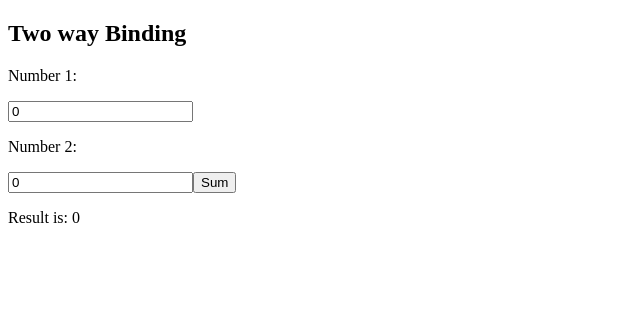
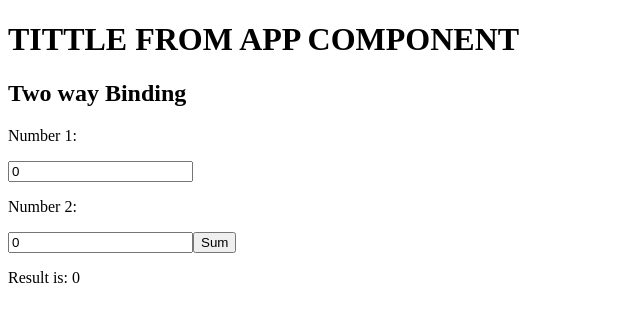
Before and after one commit to Kr4wlng/mediapp-frontend, an Angular app: page / in a window 1280 px wide. Shown: the top 322 px of the page, without its empty margins (0-640 px from the left). Built offline with nearby package versions, Linux system fonts and the light colour scheme.

Commit message:
Comunicación entre componentes

```diff
--- a/src/app/app.html
+++ b/src/app/app.html
@@ -1 +1,3 @@
-<app-calculator></app-calculator>
+<app-calculator [message] = 'appMessage'></app-calculator>
+
+<p>Result is: {{sum}}</p>
--- a/src/app/app.ts
+++ b/src/app/app.ts
@@ -12,4 +12,10 @@ import { CalculatorComponent } from './calculator/calculator';
 })
 export class App {
   tittle = 'coders';
+  appMessage = 'TITTLE FROM APP COMPONENT';
+  sum: number = 0;
+
+  getSum(e: number){
+    this.sum = 0;
+  }
 }
--- a/src/app/calculator/calculator.html
+++ b/src/app/calculator/calculator.html
@@ -10,6 +10,8 @@
 
 <p>Result is: {{sum}}</p> --->
 
+<h1>{{message}}</h1>
+
 <h2>Two way Binding</h2>
 
 <p>Number 1: </p>
@@ -19,5 +21,3 @@
 <input type="number" [(ngModel)]="number2">
 
 <button (click)="operate()" >Sum</button>
-
-<p>Result is: {{sum}}</p>
--- a/src/app/calculator/calculator.ts
+++ b/src/app/calculator/calculator.ts
@@ -1,4 +1,4 @@
-import { Component } from '@angular/core';
+import { Component, EventEmitter, Input, input, Output } from '@angular/core';
 import { FormsModule } from '@angular/forms';
 import { operate } from 'rxjs/internal/util/lift';
 
@@ -14,6 +14,11 @@ export class CalculatorComponent {
   number2: number = 0;
   sum: number = 0;
 
+  @Input()
+  message: string = 'TITTLE FROM CALCULATOR COMPONENT';
+  @Output()
+  emiter: EventEmitter<number> = new EventEmitter<number>();
+
   /* getNumber1(e : any){
     this.number1 = +e.target.value;
   }
@@ -24,6 +29,7 @@ export class CalculatorComponent {
 
   operate(){
     this.sum = this.number1 + this.number2;
+    this.emiter.emit(this.sum);
   }
 
 }
```
